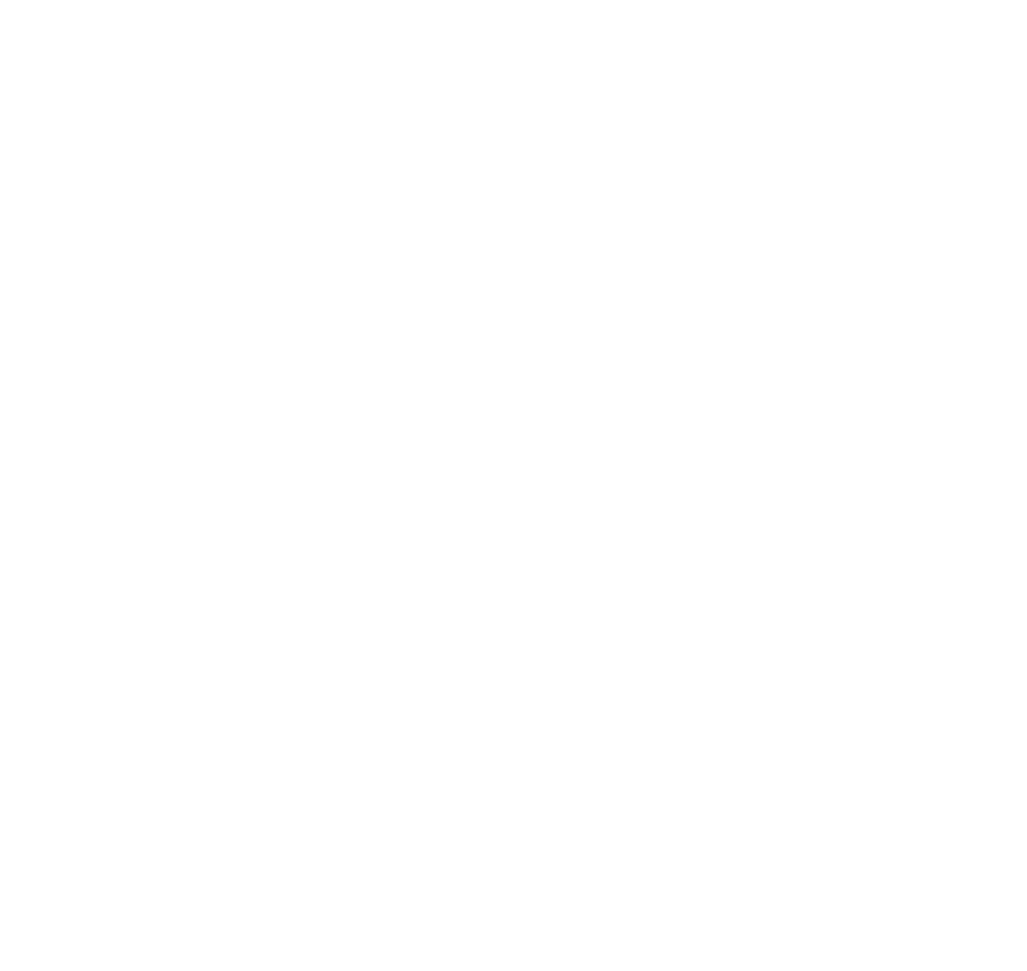
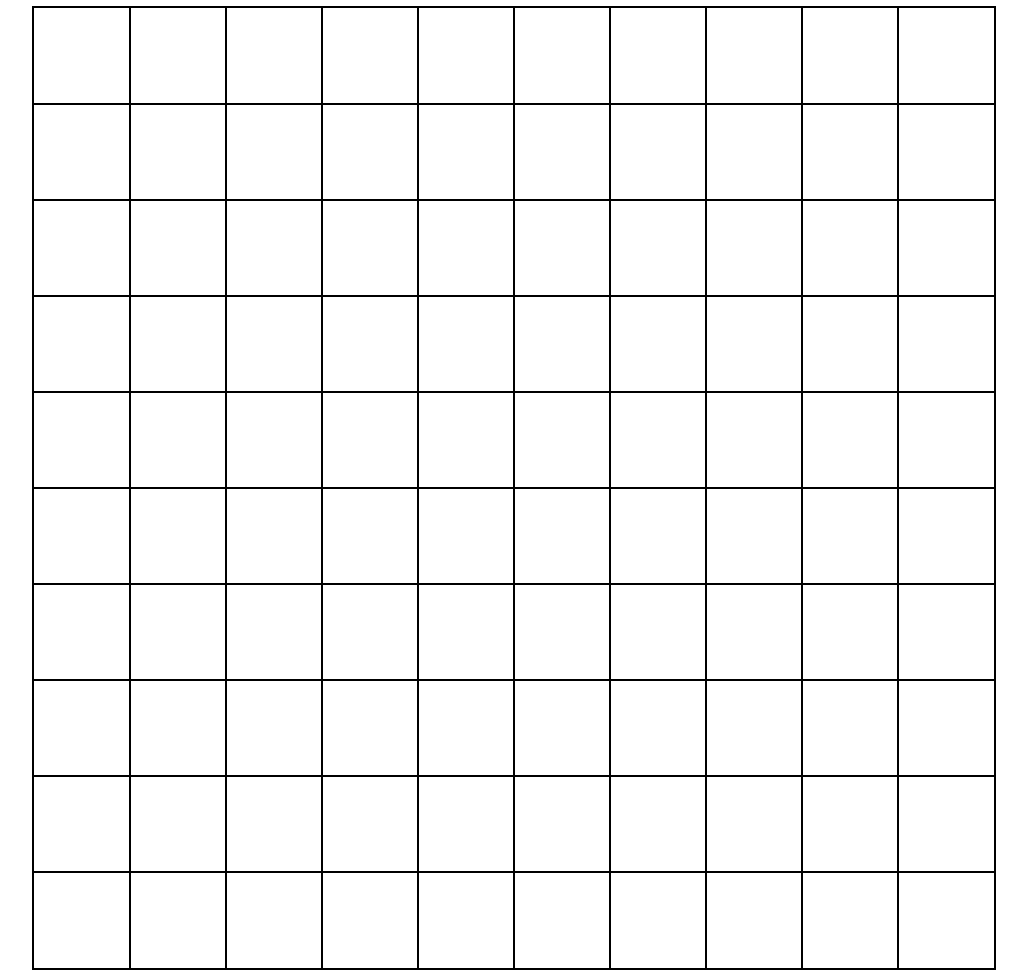
Before and after one commit to jamesdarrelbautista/etch-a-sketch, a plain HTML site: page index.html in a window 1280 px wide. Shown: the whole page, without its empty margins (126-1153 px from the left). Before the commit the page ends 800 px from the top, so only its background shows below. Drawn offline with Linux system fonts and the light colour scheme.

Commit message:
first draft of making it draw black color

```diff
--- a/script.js
+++ b/script.js
@@ -2,13 +2,25 @@ let container = document.querySelector('.container');
 let div;
 
 function createGrid(x) {
-    for (var rows = 0; rows < x; rows++) {
-        for (var columns = 0; columns < x; columns++) {
+    if(x>100) return 'too big';
+    for (let rows = 0; rows < x; rows++) {
+        for (let columns = 0; columns < x; columns++) {
             div = document.createElement('div');
             div.classList.add('grid');
             container.appendChild(div);
         };
     };
+    let grid = document.querySelectorAll('.grid');
+    let dimension = 960/x;
+    grid.forEach(element => {
+        element.style.width = `${dimension}px`;
+        element.style.height = `${dimension}px`;
+        element.addEventListener('mouseover',(e)=>{
+            console.log(e);
+            e.target.style.backgroundColor = 'black';
+        });
+    });
+    console.log(960/x);
 };
 
-createGrid(2);
+createGrid(10);
--- a/style.css
+++ b/style.css
@@ -1,19 +1,21 @@
-/* .container {
-	position: relative;
-	top: 30px;
-	outline:2px solid #000;
-	font-size: 0;
-	margin:auto;
+body {
+	display: flex;
+	justify-content: center;
+}
+
+.container{
+	display:flex;
+	flex-wrap: wrap;
+	outline: 2px solid #000;
 	height:960px;
 	width:960px;
-	padding: 0;
-	border: none;
-} */
-/*
+}
+
 .grid {
 	margin:0;
 	padding:0;
+	outline: 1px solid #000;
 	border:none;
-	outline:1px solid #000;
-	display:inline-block;
-} */
+	display:flex;
+
+}
```
Also changed, not shown: index.html (+2 -0 lines).
